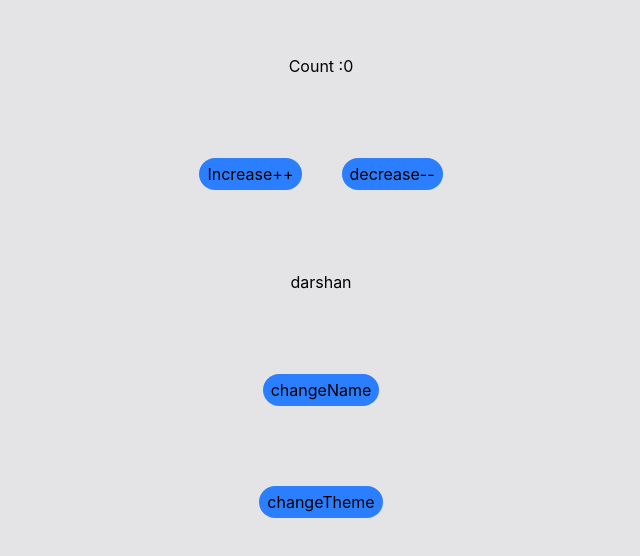
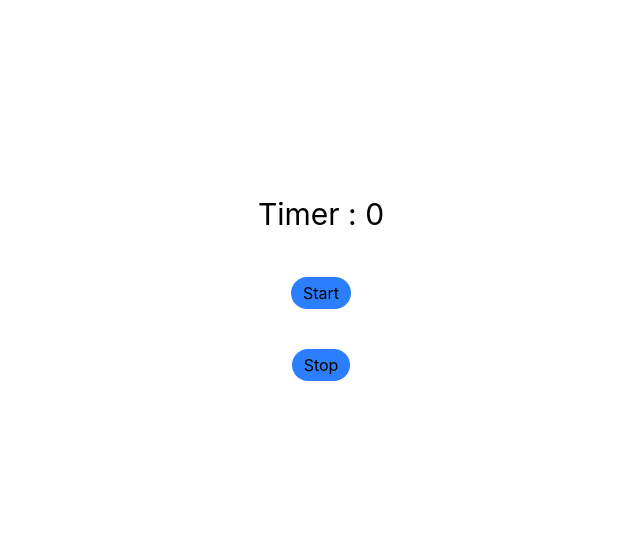
Before and after one commit to darshan795/react-learning-path, a React (Vite) app in the folder mastering useEffect/mastering useEffect/: page / in a window 1280 px wide. Shown: the part 114-670 px from the top of the page, without its empty margins (319-959 px from the left). Built offline with nearby package versions, Linux system fonts and the light colour scheme.

Commit message:
learnt about  cleanup function of react

```diff
--- a/mastering useEffect/mastering useEffect/src/App.jsx
+++ b/mastering useEffect/mastering useEffect/src/App.jsx
@@ -2,7 +2,8 @@ import { useState } from 'react'
 
 import {useEffect} from "react";
 import './App.css'
-import Exercise1 from './components/exercise1';
+import Exercise12and3 from './components/exercise1';
+import Exercise4 from './components/exericse4';
 
 function App() {
   const [count,setCount]=useState(0);
@@ -16,7 +17,7 @@ function App() {
 
 
   return <>
-  <Exercise1/>
+  <Exercise4/>
   </>
 
 
--- a/mastering useEffect/mastering useEffect/src/components/exercise1.jsx
+++ b/mastering useEffect/mastering useEffect/src/components/exercise1.jsx
@@ -1,7 +1,7 @@
 import React from "react";
 import { useEffect,useState } from "react";
 
-function Exercise1(){
+function Exercise12and3(){
 
     const [count,setCount]=useState(0);
 
@@ -29,19 +29,11 @@ function Exercise1(){
     const changeTheme=()=>{
         setTheme("dark");
     }
-    useEffect(()=>{
-        console.log('here is the useeffect starts ')
-    },[count])
+  useEffect(()=>{
+    console.log("here is the useEffect is  running mother fucker!!");
 
-    useEffect(()=>{
+  },[count,name]);
 
-        console.log("the name is",name);
-
-    },[name])
-
-    useEffect(()=>{
-        console.log("the theme is ",theme);
-    },[theme])
 
 
 
@@ -81,4 +73,4 @@ function Exercise1(){
     </>
 }
 
-export default Exercise1;
+export default Exercise12and3;
--- /dev/null
+++ b/mastering useEffect/mastering useEffect/src/components/exericse4.jsx
@@ -0,0 +1,66 @@
+import React  from "react";
+import {useState,useEffect,useRef} from "react";
+
+
+
+function Exercise4(){
+
+    const [count,setCount]=useState(0);
+    const timeRef=useRef(null);
+
+
+
+
+
+
+    useEffect(()=>{
+
+
+       return ()=>{
+        clearInterval(timeRef.current);
+       }
+
+
+
+    },[])
+
+    const startTimer=()=>{
+        if(timeRef.current!==null){
+            return ;
+        }
+
+
+
+            timeRef.current=setInterval(()=>{
+        setCount(prev=>prev+1)
+       },1000);
+
+
+    }
+
+
+    const stopTimer=()=>{
+        clearInterval(timeRef.current);
+        timeRef.current=null;
+    }
+
+
+    return <>
+        <div className="timer h-screen w-full  flex flex-col justify-center items-center gap-10">
+            <h1  className="text-[30px]">Timer : {count}</h1>
+            <div className="start">
+                <button   onClick={startTimer} className="btns px-3 py-1 bg-blue-500 rounded-[20px]"> Start</button>
+
+            </div>
+
+            <div className="stop">
+
+                 <button  onClick={stopTimer}className="btns px-3 py-1 bg-blue-500 rounded-[20px]"> Stop</button>
+
+
+            </div>
+             </div>
+    </>
+}
+
+export default Exercise4;
```
